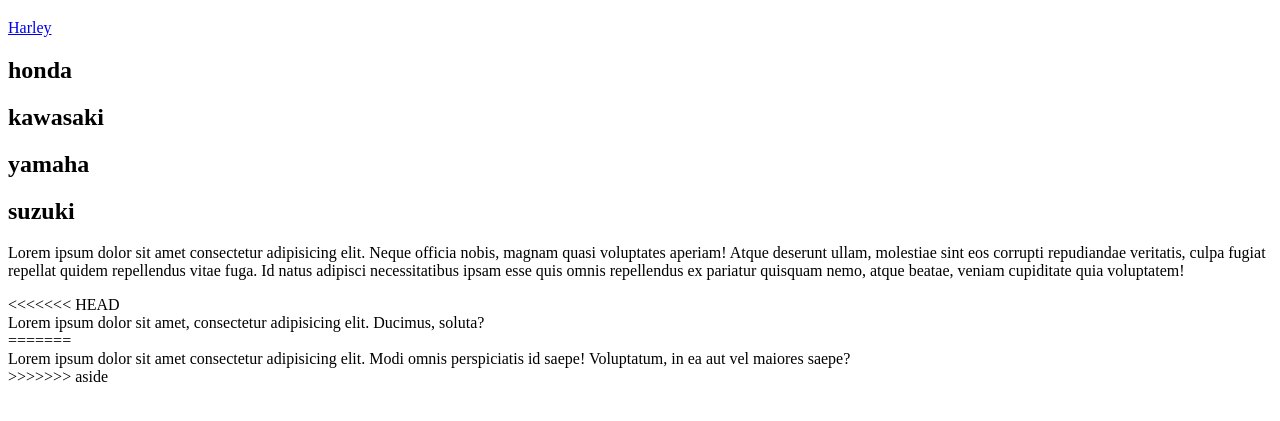
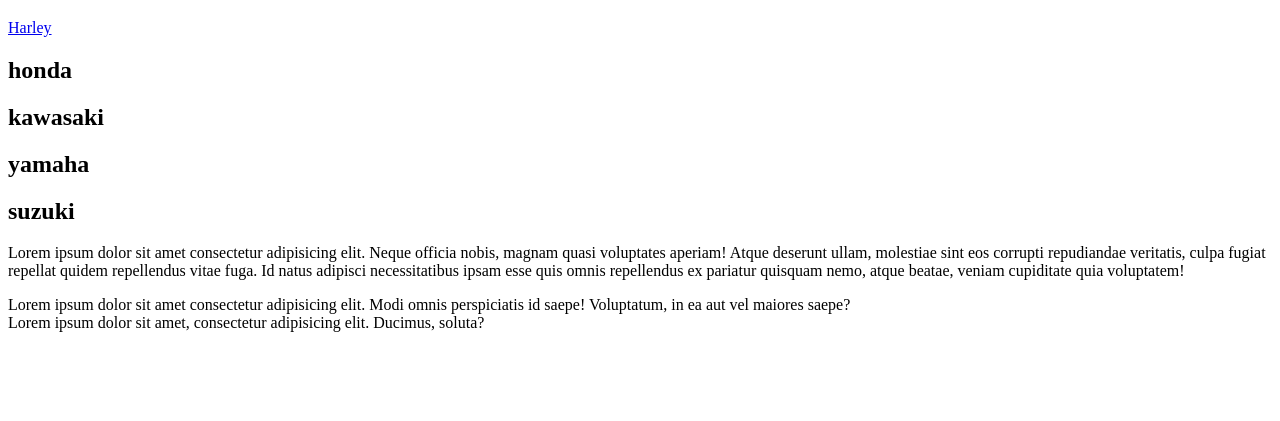
Before and after one commit to Poliwalker/nuevawebkawa, a plain HTML site: page index.html in a window 1280 px wide. Shown: the part 61-482 px from the top of the page. Drawn offline with Linux system fonts and the light colour scheme.

Commit message:
cambiamos de lugar aside y footer

```diff
--- a/index.html
+++ b/index.html
@@ -25,16 +25,15 @@
         Lorem ipsum dolor sit amet consectetur adipisicing elit. Neque officia nobis, magnam quasi voluptates aperiam! Atque deserunt ullam, molestiae sint eos corrupti repudiandae veritatis, culpa fugiat repellat quidem repellendus vitae fuga. Id natus adipisci necessitatibus ipsam esse quis omnis repellendus ex pariatur quisquam nemo, atque beatae, veniam cupiditate quia voluptatem!
     </p>
 
-<<<<<<< HEAD
-    <footer>
-        Lorem ipsum dolor sit amet, consectetur adipisicing elit. Ducimus, soluta?
-    </footer>
-=======
+
     <!-- equipo 1 aside -->
 
    <aside>Lorem ipsum dolor sit amet consectetur adipisicing elit. Modi omnis perspiciatis id saepe! Voluptatum, in ea aut vel maiores saepe?</aside>
 
+   <footer>
+    Lorem ipsum dolor sit amet, consectetur adipisicing elit. Ducimus, soluta?
+</footer>
 
->>>>>>> aside
+
 </body>
 </html>
```
